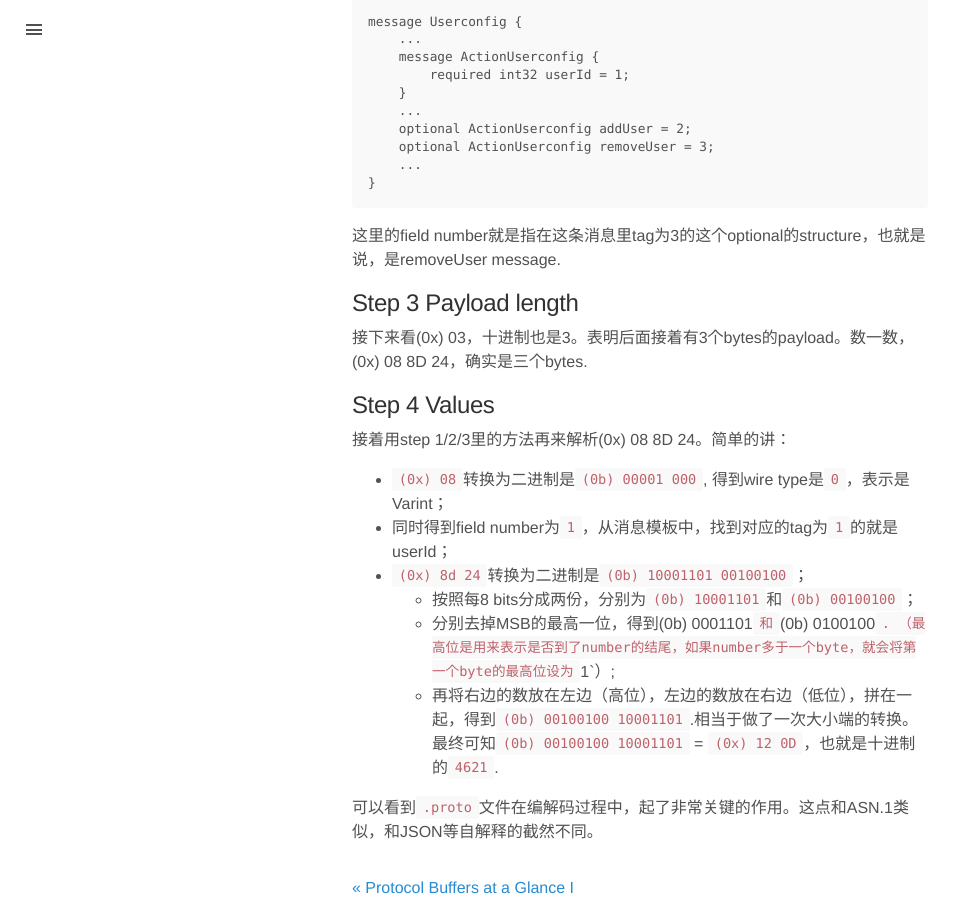
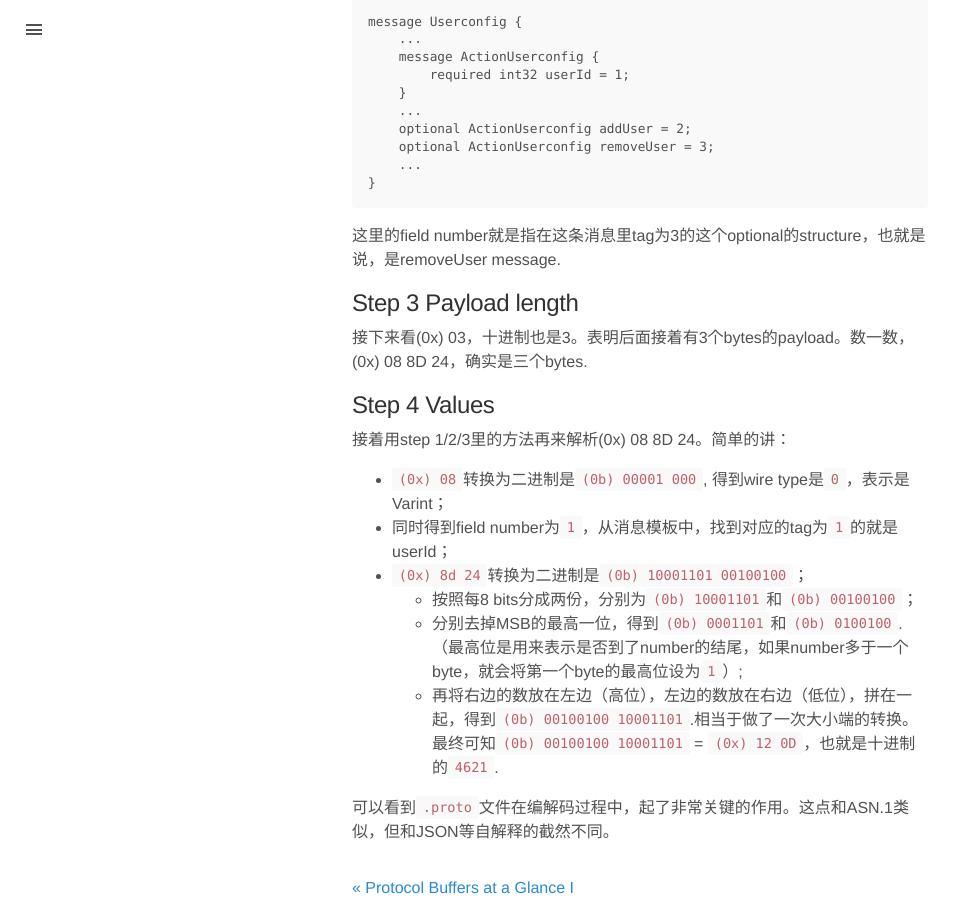
Before and after one commit to happybit/happybit.github.io, a Jekyll site: the page built from _posts/2015-07-19-protocol-buffers-at-a-glance-ii.markdown, in a window 1280 px wide and 900 px high, scrolled down 1315 px. Shown: the whole window, without its empty margins (0-962 px from the left). Built offline with Jekyll 4.4.1, drawn with Linux system fonts in a browser that asks for light colours; comment, search, counter and statistics services are not loaded.

Commit message:
typo correction

```diff
--- a/_posts/2015-07-19-protocol-buffers-at-a-glance-ii.markdown
+++ b/_posts/2015-07-19-protocol-buffers-at-a-glance-ii.markdown
@@ -76,7 +76,7 @@ message Userconfig {
 * 同时得到field number为`1`，从消息模板中，找到对应的tag为`1`的就是userId；
 * `(0x) 8d 24`转换为二进制是`(0b) 10001101 00100100`；
   * 按照每8 bits分成两份，分别为`(0b) 10001101`和`(0b) 00100100`；
-  * 分别去掉MSB的最高一位，得到(0b) 0001101`和`(0b) 0100100`. （最高位是用来表示是否到了number的结尾，如果number多于一个byte，就会将第一个byte的最高位设为`1`）;
+  * 分别去掉MSB的最高一位，得到`(0b) 0001101`和`(0b) 0100100`. （最高位是用来表示是否到了number的结尾，如果number多于一个byte，就会将第一个byte的最高位设为`1`）;
   * 再将右边的数放在左边（高位），左边的数放在右边（低位），拼在一起，得到`(0b) 00100100 10001101`.相当于做了一次大小端的转换。最终可知`(0b) 00100100 10001101` = `(0x) 12 0D`，也就是十进制的`4621`.
 
-可以看到`.proto`文件在编解码过程中，起了非常关键的作用。这点和ASN.1类似，和JSON等自解释的截然不同。
+可以看到`.proto`文件在编解码过程中，起了非常关键的作用。这点和ASN.1类似，但和JSON等自解释的截然不同。
```
